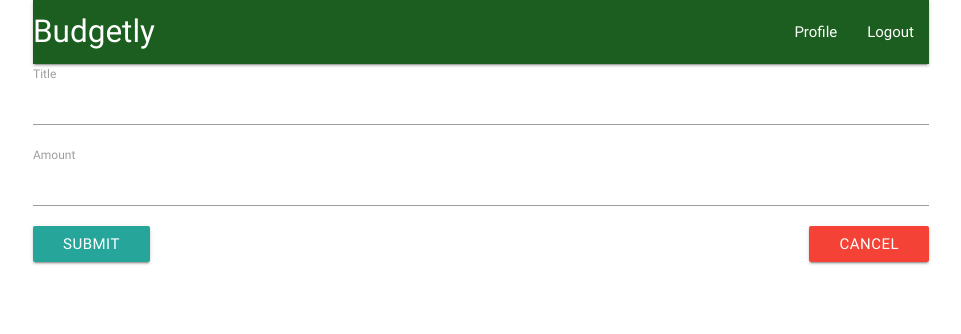
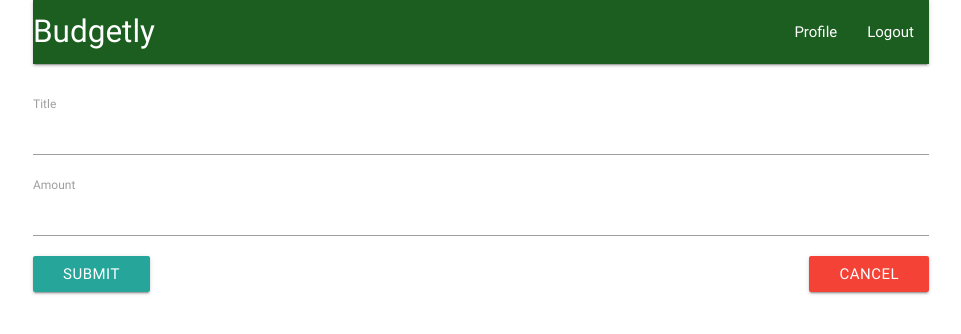
Before and after one commit to emamiali/Budgetly, a React (Create React App) app in the folder client/: page /bills/new in a window 1280 px wide. Shown: the top 334 px of the page, without its empty margins (159-1120 px from the left). Built offline with nearby package versions, Linux system fonts and the light colour scheme; no server answers.

Commit message:
more styling

```diff
--- a/client/src/components/budget/bills/BillsNew.js
+++ b/client/src/components/budget/bills/BillsNew.js
@@ -36,6 +36,8 @@ class BillsNew extends Component {
     const { handleSubmit } = this.props;
 
     return (
+      <div>
+        <div className="section"></div>
         <form onSubmit={handleSubmit(this.onSubmit.bind(this))}>
           <Field
             label="Title"
@@ -58,6 +60,7 @@ class BillsNew extends Component {
             </div>
           </div>
         </form>
+      </div>
     );
   };
 }
--- a/client/src/components/budget/spendings/SpendingNew.js
+++ b/client/src/components/budget/spendings/SpendingNew.js
@@ -36,6 +36,8 @@ class SpendingsNew extends Component {
     const { handleSubmit } = this.props;
 
     return (
+      <div>
+        <div className="section"></div>
         <form onSubmit={handleSubmit(this.onSubmit.bind(this))}>
           <Field
             label="Title"
@@ -58,6 +60,7 @@ class SpendingsNew extends Component {
             </div>
           </div>
         </form>
+      </div>
     );
   };
 }
```
Lines whose indentation alone changed are shown as unchanged.
